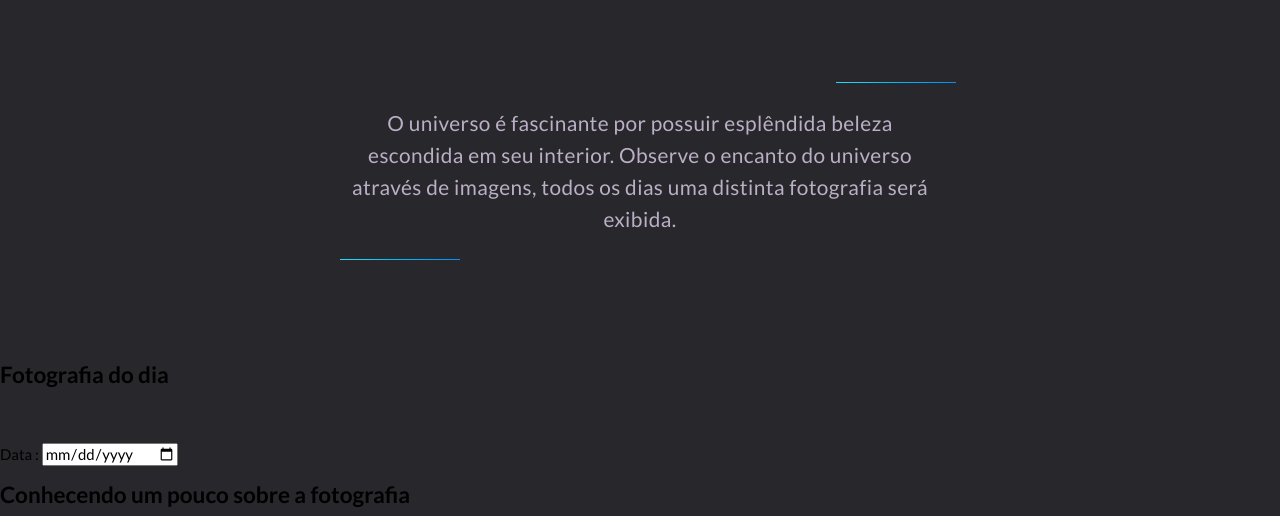
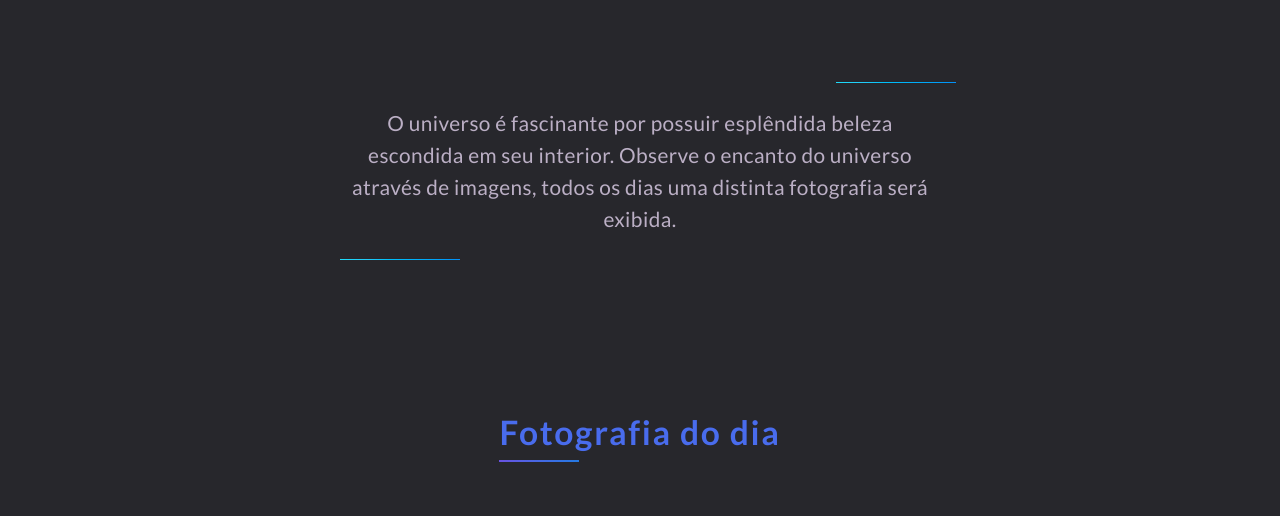
Before and after one commit to IzabellaLoyse/outer-space, a website: page index.html in a window 1280 px wide. Shown: the part 436-952 px from the top of the page. Drawn offline with Linux system fonts and the light colour scheme.

Commit message:
feat: Construido o componente AboutSpace

```diff
--- a/index.html
+++ b/index.html
@@ -38,10 +38,11 @@
       </p>
     </header>
 
+
     <main class="l-page-main">
 
-      <section class="l-about-space">
-        <h2 class="c-about-space__title">Fotografia do dia</h2>
+      <section class="c-about-space">
+        <h2 class="c-space-title">Fotografia do dia</h2>
 
         <figure>
           <img src="" alt="" class="c-about-space__image js-url-image" />
@@ -49,12 +50,19 @@
         </figure>
 
         <div class="c-about-space__date">
-          <label for="date">Data : </label>
-          <input type="date" name="date" id="date" class="js-date" value="" />
+          <label class="c-about-space__label" for="date">Data : </label>
+          <input
+            class="c-about-space__input"
+            type="date"
+            name="date"
+            id="date"
+            class="js-date"
+            value=""
+          />
         </div>
 
         <div class="c-container-space">
-          <h2 class="c-container-space__title">
+          <h2 class="c-space-title c-container-space__title">
             Conhecendo um pouco sobre a fotografia
           </h2>
 
--- /dev/null
+++ b/src/sass/components/AboutSpace/_AboutSpace.scss
@@ -0,0 +1,64 @@
+.c-about-space {
+  align-items: center;
+  display: flex;
+  flex-direction: column;
+  justify-content: center;
+}
+
+.c-space-title {
+  color: map-get($colors, 'color-secondary-title');
+  font-size: 2.1rem;
+  font-weight: map-get($font-weight, ' regular');
+  letter-spacing: 0.05em;
+  padding-bottom: 3rem;
+
+  &::after {
+    content: '';
+    height: 2px;
+    width: 5rem;
+    background: linear-gradient(
+      to left,
+      #2579e2,
+      #3471e4,
+      #4668e4,
+      #575ee3,
+      #6952e0
+    );
+    display: block;
+    margin-top: 1rem;
+  }
+}
+
+.c-about-space__image {
+  background-position: center;
+  background-size: cover;
+  max-height: 560px;
+  padding-bottom: 5%;
+  width: 600px;
+}
+
+.c-about-space__date {
+  padding-bottom: 2rem;
+}
+
+.c-about-space__label {
+  color: map-get($colors, 'page-title-color');
+  font-size: 1.4rem;
+  font-weight: map-get($font-weight, 'regular');
+  margin-right: 2rem;
+}
+
+.c-about-space__input {
+  background-color: map-get($colors, 'secondary-color');
+  border-radius: 4px;
+  border: 2px solid map-get($colors, 'light-gray-color');
+  font-family: inherit;
+  font-size: 1rem;
+  padding: 0.25em 0.5em;
+  transition: 180ms box-shadow ease-in-out;
+
+  &:focus {
+    border-color: map-get($colors, 'page-title-color');
+    outline: 3px solid transparent;
+  }
+}
--- a/src/sass/global.scss
+++ b/src/sass/global.scss
@@ -1,18 +1,24 @@
 @charset 'utf-8';
 
-/*------VENDOR------*/
+/*------ VENDOR ------*/
 
 @import './vendor/Normalize/Normalize';
 
-/*------ABSTRACTS------*/
+/*------ ABSTRACTS ------*/
 
 @import './abstracts/Theme';
 
 
-/*------BASE------*/
+/*------ BASE ------*/
 
 @import './base/Reset';
 
-/*------COMPONENTS------*/
+/*------ COMPONENTS ------*/
 
 @import './components/Header/Header';
+@import './components/AboutSpace/AboutSpace';
+
+
+/*------ LAYOUT ------*/
+
+@import './layout/PageMain';
--- /dev/null
+++ b/src/sass/layout/_PageMain.scss
@@ -0,0 +1,3 @@
+.l-page-main {
+  padding-top: 3rem;
+}
```
Also changed, not shown: public/css/global.css, 1 other file.
